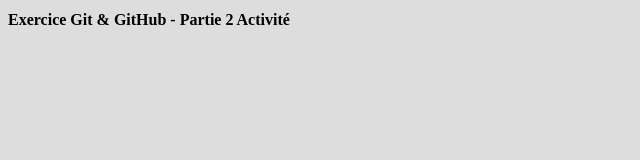
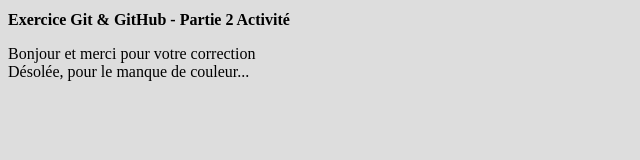
Before and after one commit to DW-Lau/Activite2, a plain HTML site: page index.html in a window 1280 px wide. Shown: the whole page, without its empty margins (0-640 px from the left). Drawn offline with Linux system fonts and the light colour scheme.

Commit message:
Création d'un paragraphe et de son contenu

```diff
--- a/index.html
+++ b/index.html
@@ -8,5 +8,8 @@
 <body>
 		<h1> Exercice Git & GitHub - Partie 2 Activité </h1>
 
+		<p> Bonjour et merci pour votre correction <br>
+		Désolée, pour le manque de couleur...</p>
+
 </body>
 </html>
```
